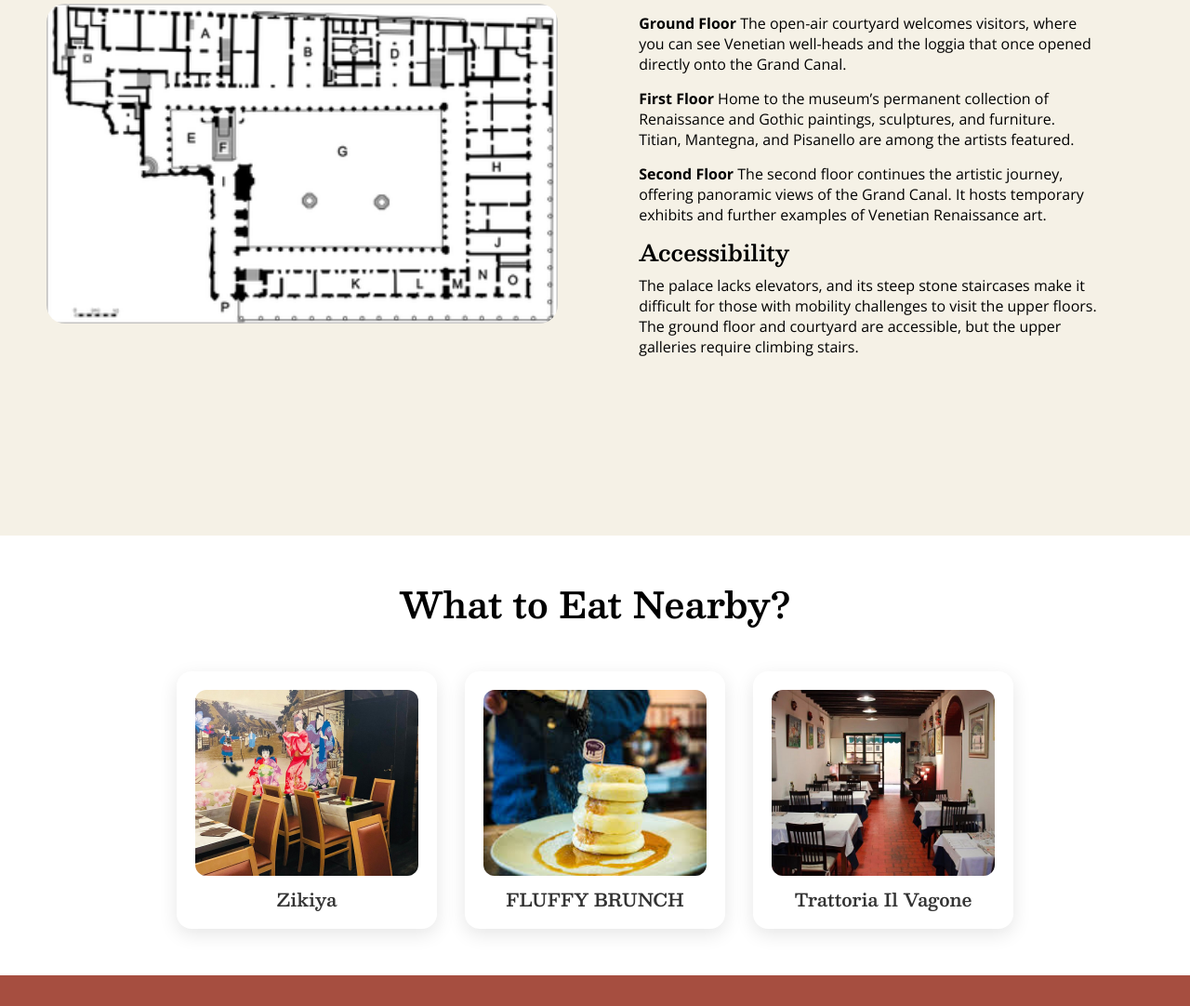
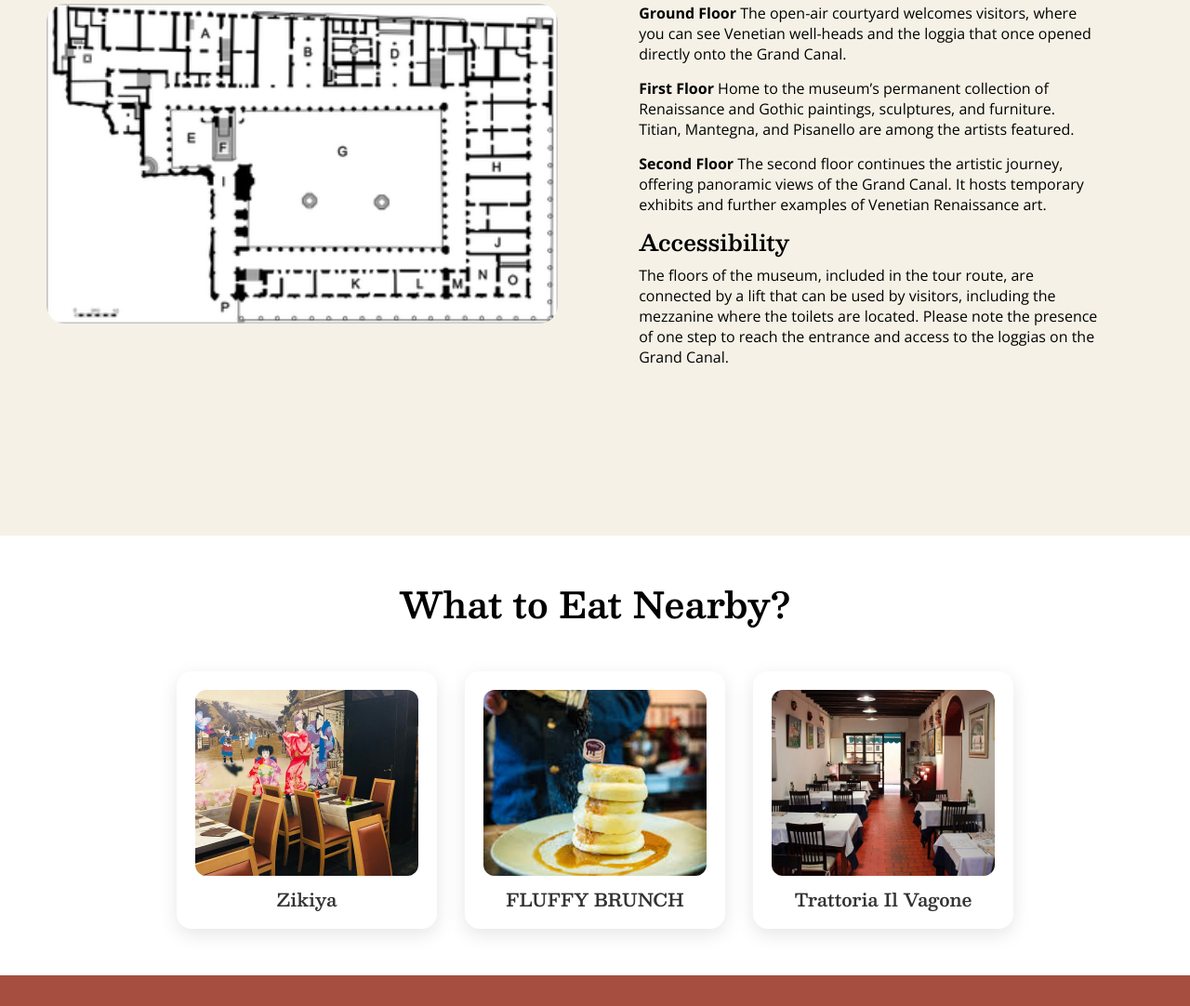
Before and after one commit to deypet/CS7026-Storica-Venice-Guide, a plain HTML site: page ca-doro-palace.html in a window 1280 px wide. Shown: the part 3424-4506 px from the top of the page at 93% size. Drawn offline with nearby package versions, Linux system fonts and the light colour scheme.

Commit message:
Update ca-doro-palace.html

```diff
--- a/ca-doro-palace.html
+++ b/ca-doro-palace.html
@@ -150,7 +150,7 @@
                 <p><strong>First Floor</strong> Home to the museum’s permanent collection of Renaissance and Gothic paintings, sculptures, and furniture. Titian, Mantegna, and Pisanello are among the artists featured.</p>
                 <p><strong>Second Floor</strong> The second floor continues the artistic journey, offering panoramic views of the Grand Canal. It hosts temporary exhibits and further examples of Venetian Renaissance art.</p>
                 <h3>Accessibility</h3>
-                <p>The palace lacks elevators, and its steep stone staircases make it difficult for those with mobility challenges to visit the upper floors. The ground floor and courtyard are accessible, but the upper galleries require climbing stairs.</p>
+                <p>The floors of the museum, included in the tour route, are connected by a lift that can be used by visitors, including the mezzanine where the toilets are located. Please note the presence of one step to reach the entrance and access to the loggias on the Grand Canal.</p>
             </div>
         </section>
 
```
